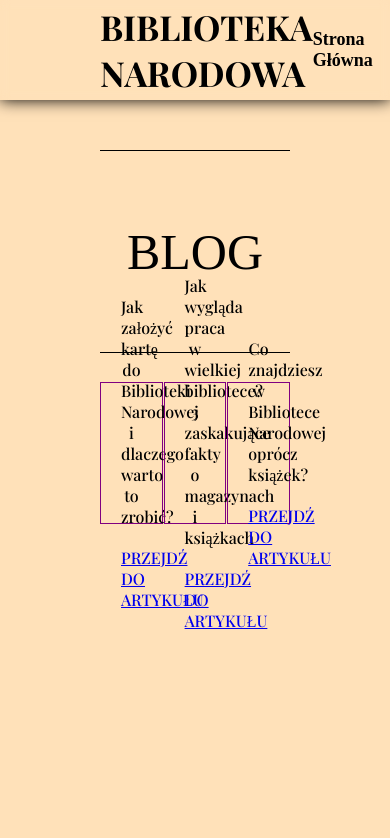
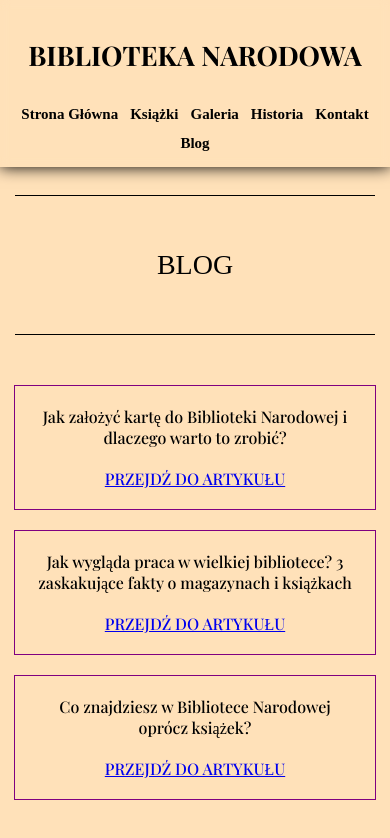
Before and after one commit to zippobss777/Biblioteka-Narodowa, a plain HTML site: page blog.html in a window 390 px wide. Drawn offline with nearby package versions, Linux system fonts and the light colour scheme; a web font is replaced by a local one.

Commit message:
Zrobienie media

```diff
--- a/css/style.css
+++ b/css/style.css
@@ -275,7 +275,7 @@ main > section#galeria {
 section#artykuly{
     display: flex;
     justify-content: space-between;
-    height: 100px;
+    height: auto;
 }
 
 section#artykuly > .artykul{
@@ -287,6 +287,117 @@ section#artykuly > .artykul{
     flex-direction: column;
     font-weight: 500;
     gap: 20px;
-    height: 100%;
     justify-content: center;
 }
+
+@media (max-width: 1200px) {
+    header {
+        padding: 0 40px;
+        width: calc(100% - 80px);
+    }
+
+    main {
+        padding: 20px 40px;
+    }
+
+    main > section#ksiazki > #ksiazki {
+        flex-wrap: wrap;
+        gap: 20px;
+    }
+
+    main > section#ksiazki > #ksiazki > .ksiazka {
+        width: 31%;
+    }
+
+    .galeria-grid {
+        grid-template-columns: repeat(3, 1fr);
+    }
+}
+
+@media (max-width: 900px) {
+    header {
+        flex-direction: column;
+        height: auto;
+        padding: 15px 20px;
+        width: calc(100% - 40px);
+        gap: 10px;
+    }
+
+    header > nav {
+        flex-wrap: wrap;
+        justify-content: center;
+        gap: 12px;
+    }
+
+    main {
+        margin-top: 130px;
+        padding: 20px;
+    }
+
+    main > section#witaj > h1,
+    main > section#ksiazki > h1 {
+        font-size: 38px;
+    }
+
+    main > section#ksiazki > #ksiazki > .ksiazka {
+        width: 48%;
+    }
+
+    .galeria-grid {
+        grid-template-columns: repeat(2, 1fr);
+    }
+
+    section#artykuly {
+        flex-direction: column;
+        height: auto;
+        gap: 20px;
+    }
+
+    section#artykuly > .artykul {
+        width: calc(100% - 40px);
+        height: auto;
+    }
+}
+
+@media (max-width: 600px) {
+    header > #left {
+        font-size: 18px;
+        text-align: center;
+    }
+
+    header > nav > a {
+        font-size: 15px;
+    }
+
+    main {
+        margin-top: 150px;
+        padding: 15px;
+    }
+
+    main > section#witaj > h1,
+    main > section#ksiazki > h1 {
+        font-size: 28px;
+    }
+
+    main > section#ksiazki > #ksiazki > .ksiazka {
+        width: 100%;
+    }
+
+    .galeria-grid {
+        grid-template-columns: 1fr;
+    }
+
+    .tabela-historia {
+        font-size: 15px;
+    }
+
+    .tabela-historia th,
+    .tabela-historia td {
+        padding: 10px;
+    }
+
+    .tabela-historia td:first-child {
+        white-space: normal;
+        width: 30%;
+    }
+}
```
